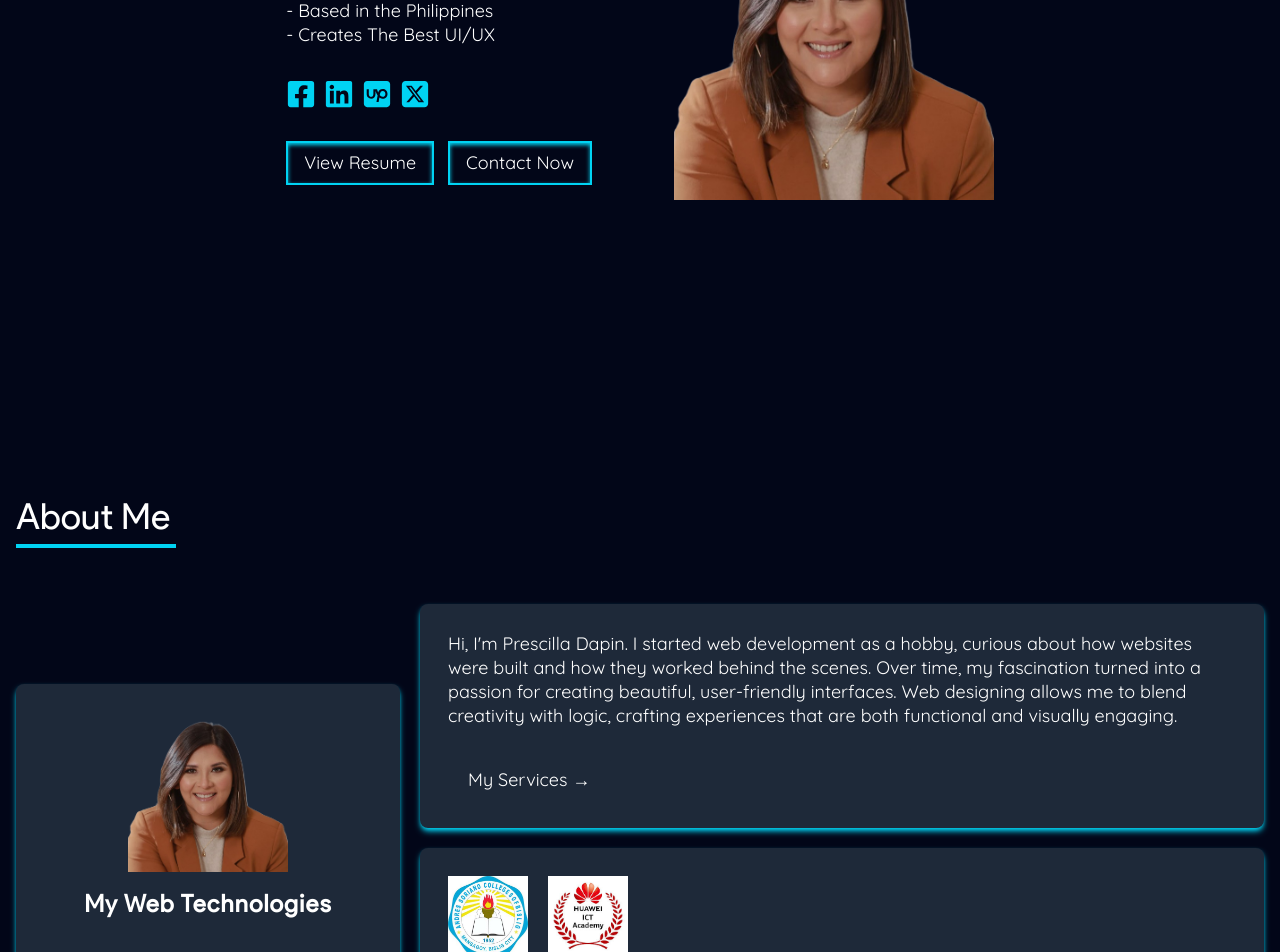
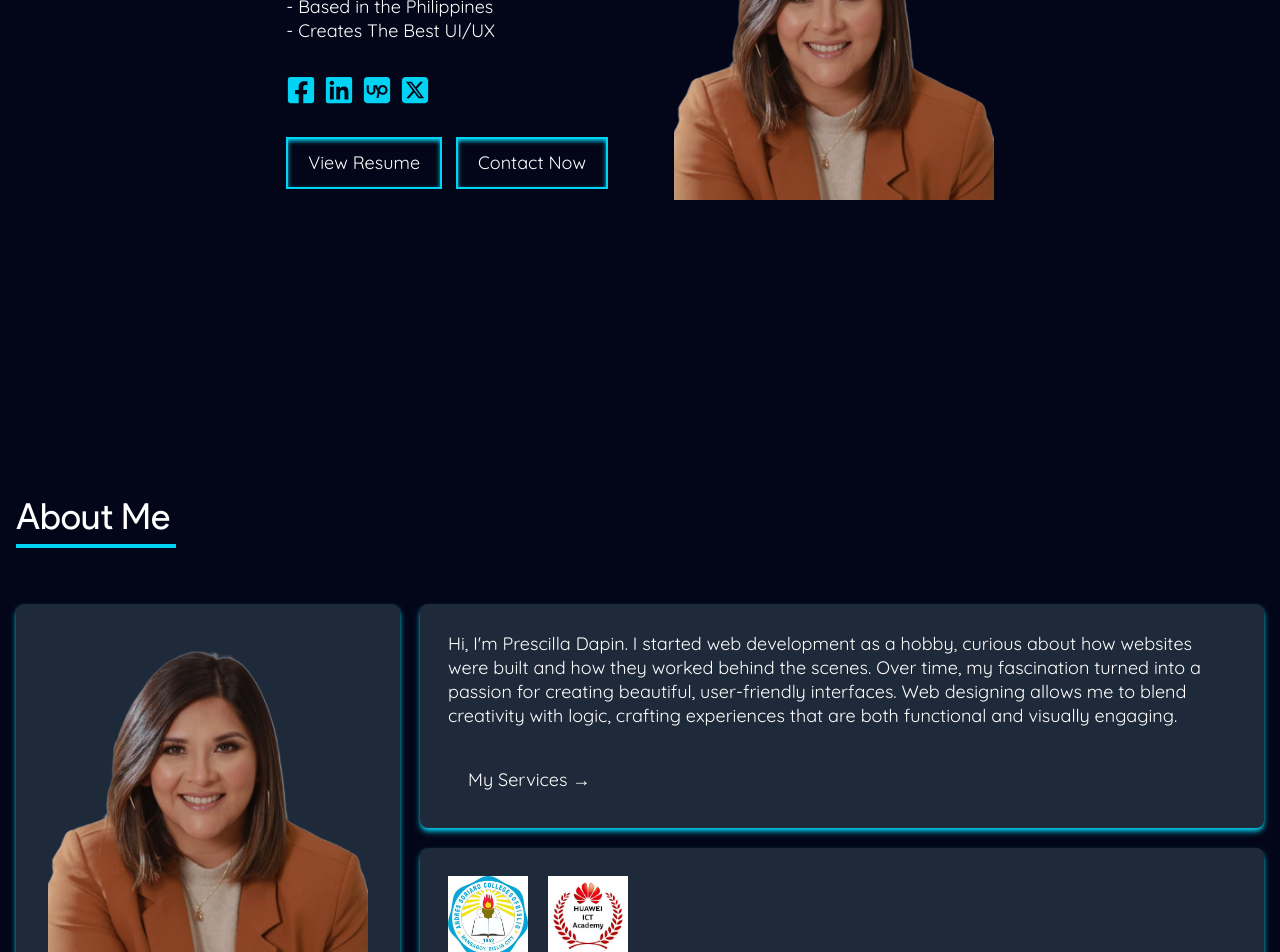
Before and after one commit to riyudev/Dapin-Portfolio, a React (Vite) app: page / in a window 1280 px wide. Shown: the part 400-1352 px from the top of the page. Built offline with nearby package versions, Linux system fonts and the light colour scheme; some icons are missing.

Commit message:
fixed laptop view

```diff
--- a/src/components/About.jsx
+++ b/src/components/About.jsx
@@ -18,7 +18,11 @@ function About() {
       <div className="laptop:flex-row laptop:space-x-5 laptop:space-y-0 flex flex-col items-center space-y-5">
         <div className="flex flex-col items-center space-y-4 rounded-lg bg-gray-800 p-7 shadow-md shadow-cyan-400">
           <div>
-            <img src={Dapin} alt="" className="laptop:w-80 w-full max-w-40" />
+            <img
+              src={Dapin}
+              alt=""
+              className="laptop:w-80 laptop:max-w-80 w-full max-w-40"
+            />
           </div>
 
           <h4 className="text-center text-2xl font-bold tracking-wider">
--- a/src/components/Home.jsx
+++ b/src/components/Home.jsx
@@ -26,11 +26,11 @@ function Home() {
           </div>
 
           <div className="flex items-center space-x-3.5">
-            <button className="border-2 border-cyan-400 px-4 py-2 inset-shadow-sm inset-shadow-cyan-400 transition-all duration-300 hover:bg-cyan-400 hover:text-slate-950 active:scale-[80%]">
+            <button className="laptop:px-5 laptop:py-3 border-2 border-cyan-400 px-4 py-2 inset-shadow-sm inset-shadow-cyan-400 transition-all duration-300 hover:bg-cyan-400 hover:text-slate-950 active:scale-[80%]">
               View Resume
             </button>
             <a href="#contact">
-              <button className="border-2 border-cyan-400 px-4 py-2 inset-shadow-sm inset-shadow-cyan-400 transition-all duration-300 hover:bg-cyan-400 hover:text-slate-950 active:scale-[80%]">
+              <button className="laptop:px-5 laptop:py-3 border-2 border-cyan-400 px-4 py-2 inset-shadow-sm inset-shadow-cyan-400 transition-all duration-300 hover:bg-cyan-400 hover:text-slate-950 active:scale-[80%]">
                 Contact Now
               </button>
             </a>
```
